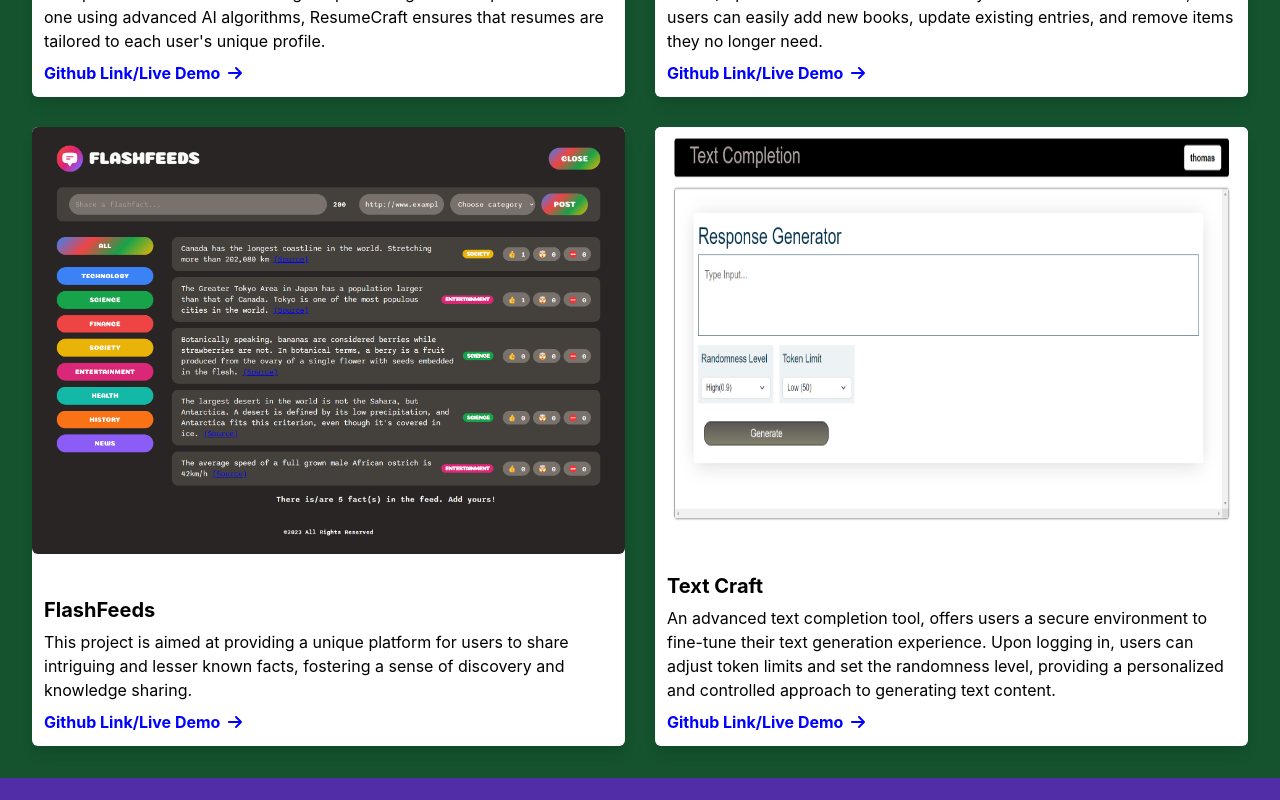
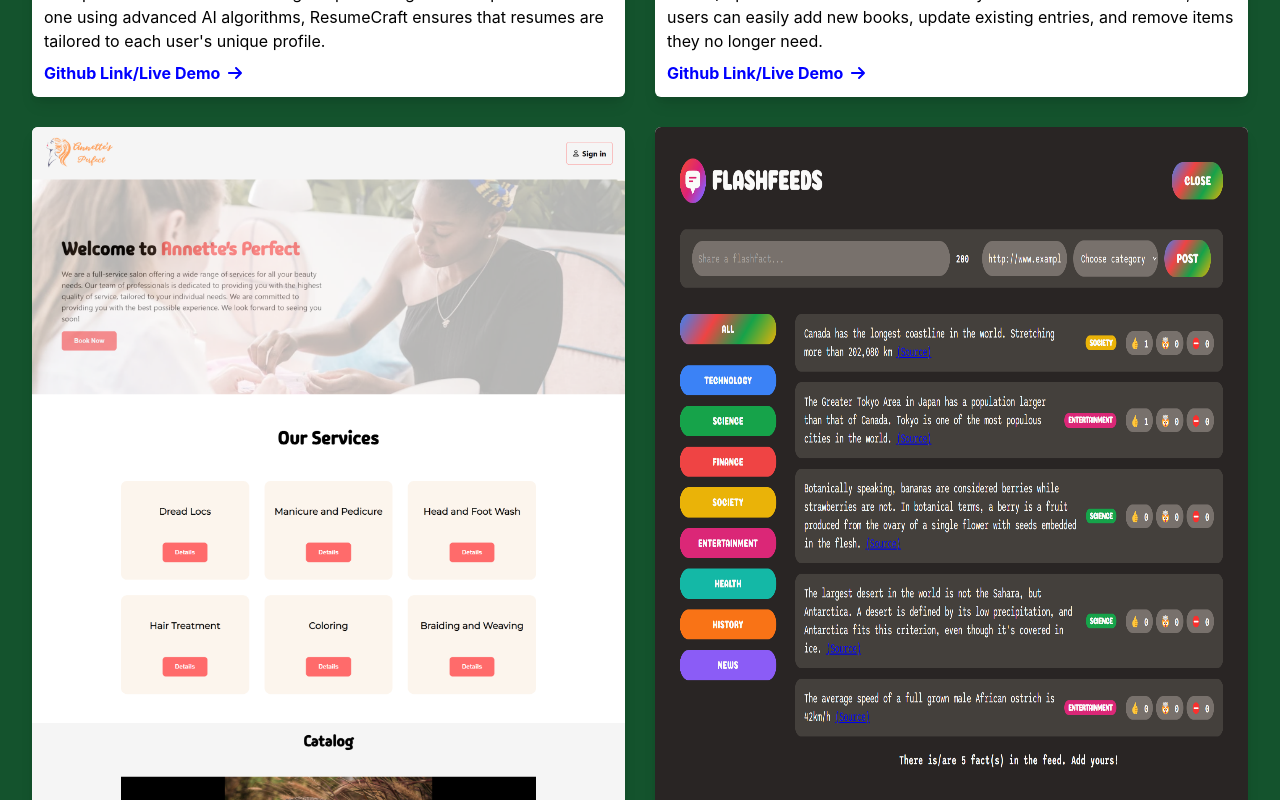
Before and after one commit to thomastepi/portfolio, a React (Create React App) app: page / in a window 1280 px wide. Shown: the part 1460-2260 px from the top of the page. Built offline with nearby package versions, Linux system fonts and the light colour scheme; no server answers.

Commit message:
salonApp

```diff
--- a/src/components/ProjectsSection.js
+++ b/src/components/ProjectsSection.js
@@ -19,18 +19,18 @@ const projects = [
     link: "https://bookmart-trw5.onrender.com",
   },
   {
+    title: "Annette's Beauty Salon",
+    description:
+      "This application showcases a curated gallery of exquisite hairstyles and services offered at Annette's Beauty Salon. As users explore the diverse range of braids and weaves, they can effortlessly schedule appointments, making the experience seamless and tailored to their preferences. ",
+    getImageSrc: () => require("../assets/images/salon.png"),
+    link: "https://github.com/thomastepi/salon-app.git",
+  },
+  {
     title: "FlashFeeds",
     description: `This project is aimed at providing a unique platform for users to share intriguing and lesser known
       facts, fostering a sense of discovery and knowledge sharing.`,
     getImageSrc: () => require("../assets/images/flashfeeds.png"),
     link: "https://github.com/thomastepi/FactShare_React_App.git",
-  },
-  {
-    title: "Text Craft",
-    description:
-      "An advanced text completion tool, offers users a secure environment to fine-tune their text generation experience. Upon logging in, users can adjust token limits and set the randomness level, providing a personalized and controlled approach to generating text content. ",
-    getImageSrc: () => require("../assets/images/text-completion.png"),
-    link: "https://github.com/thomastepi/textCompletion-translation-OpenAI.git",
   },
 ];
 
```
Also changed, not shown: src/assets/images/salon.png (added).
